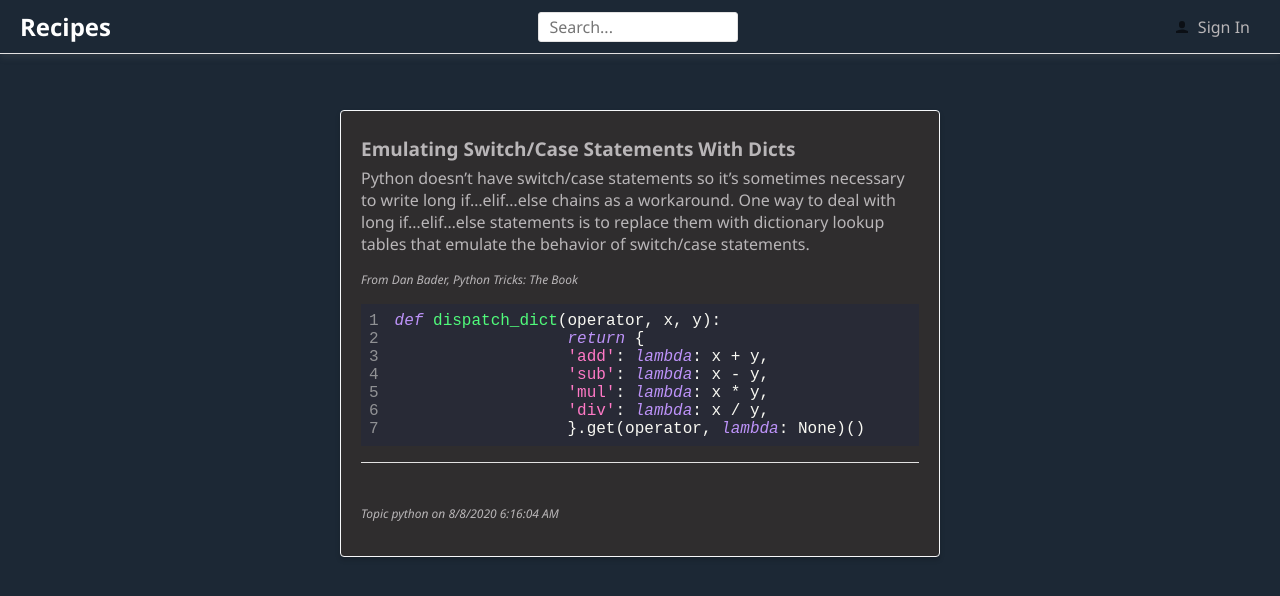
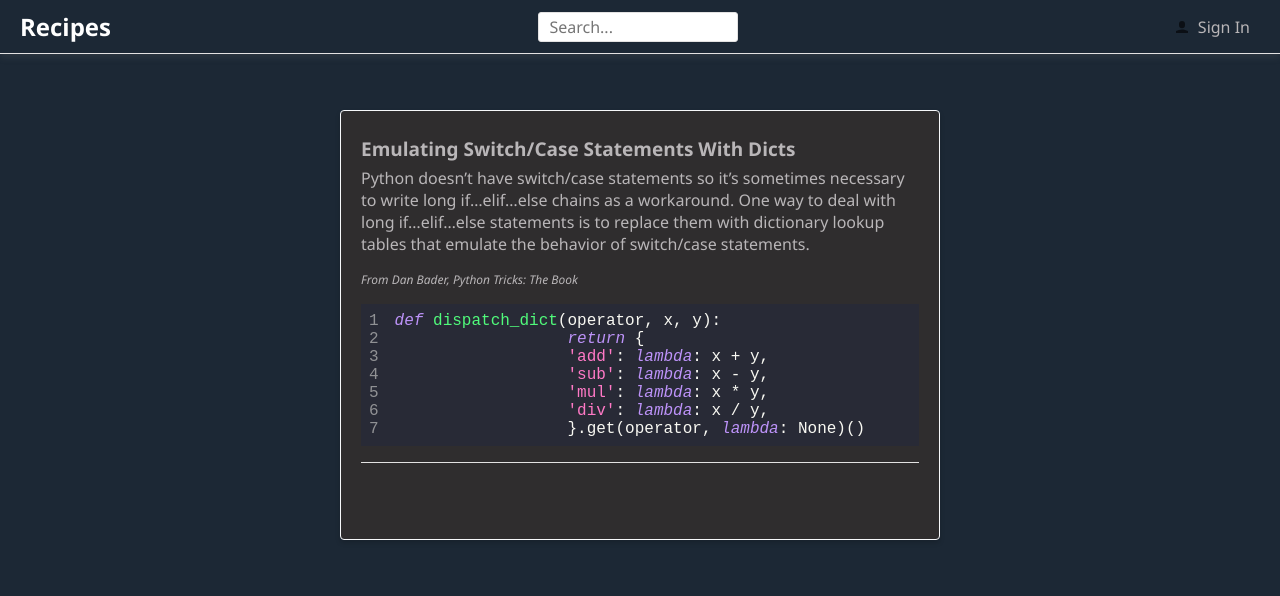
Before and after one commit to deanagan/charting-pocs, a React (Create React App) app in the folder client_ts/: page /recipes/1 in a window 1280 px wide. Shown: the top 596 px of the page. Built offline with nearby package versions, Linux system fonts and the light colour scheme.

Commit message:
don't display comment if not available

```diff
--- a/client_ts/src/Comment.tsx
+++ b/client_ts/src/Comment.tsx
@@ -30,8 +30,8 @@ export const Comment: FC<Props> = ({ data }) => (
                 color: ${white3};
             `}
         >
-        {`Topic ${data.topic} on
-        ${data.created.toLocaleDateString()} ${data.created.toLocaleTimeString()}`}
+
+        {data.comment && `${data.created.toLocaleDateString()} ${data.created.toLocaleTimeString()}`}
       </div>
     </div>
 );
```
